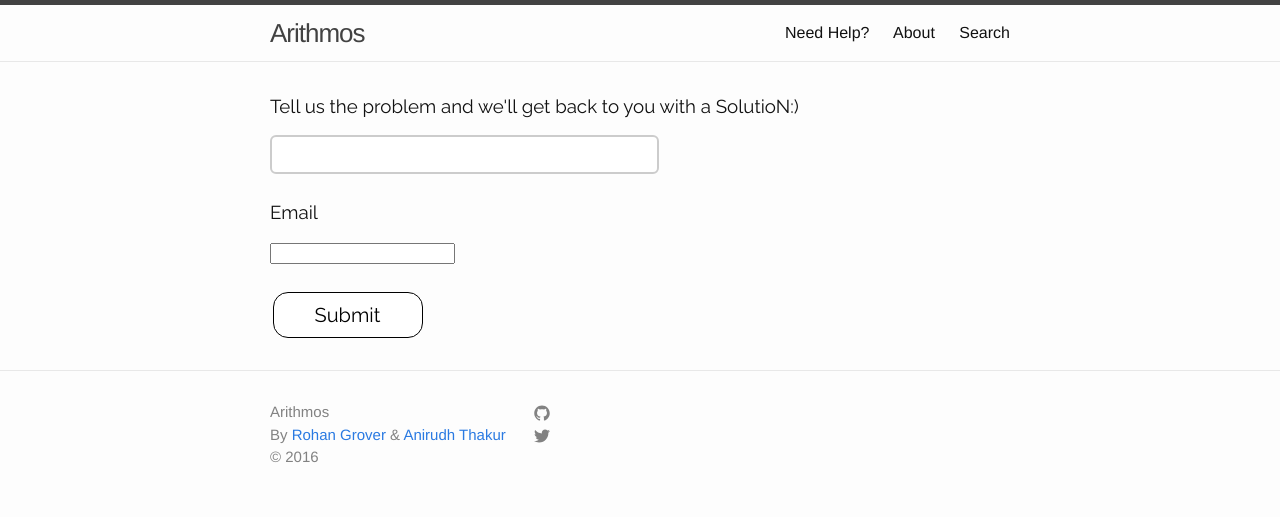
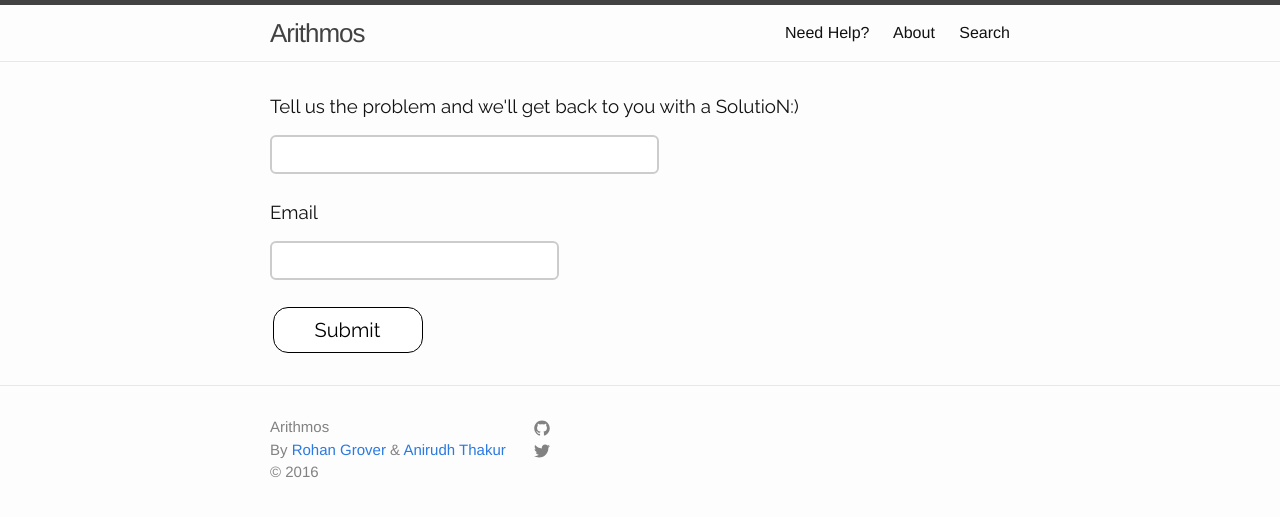
Before and after one commit to aarithmos/Algorithms, a Jekyll site: the page built from Need-Help.html, in a window 1280 px wide. Shown: the top 517 px of the page. Built offline with Jekyll 4.4.1, drawn with Linux system fonts in a browser that asks for light colours.

Commit message:
Update Need-Help.html

```diff
--- a/Need-Help.html
+++ b/Need-Help.html
@@ -24,12 +24,25 @@
     padding: 8px 15px 8px 20px;
 
 }
+input[type=email] {
+    width: 250px;
+    font-family: 'Raleway', sans-serif;
+    border: 2px solid #ccc;
+    border-radius: 6px;
+    font-size: 16px;
+    background-color: white;
+    background-position: 0px 0px;
+    background-repeat: no-repeat;
+    padding: 8px 15px 8px 20px;
+
+}
+
 
 input[type=text]:focus {
     width: 50%;
 }
 input[type=email]:focus {
-    width: 30%;
+    width: 50%;
 }
 .button {
   display: inline-block;
```
